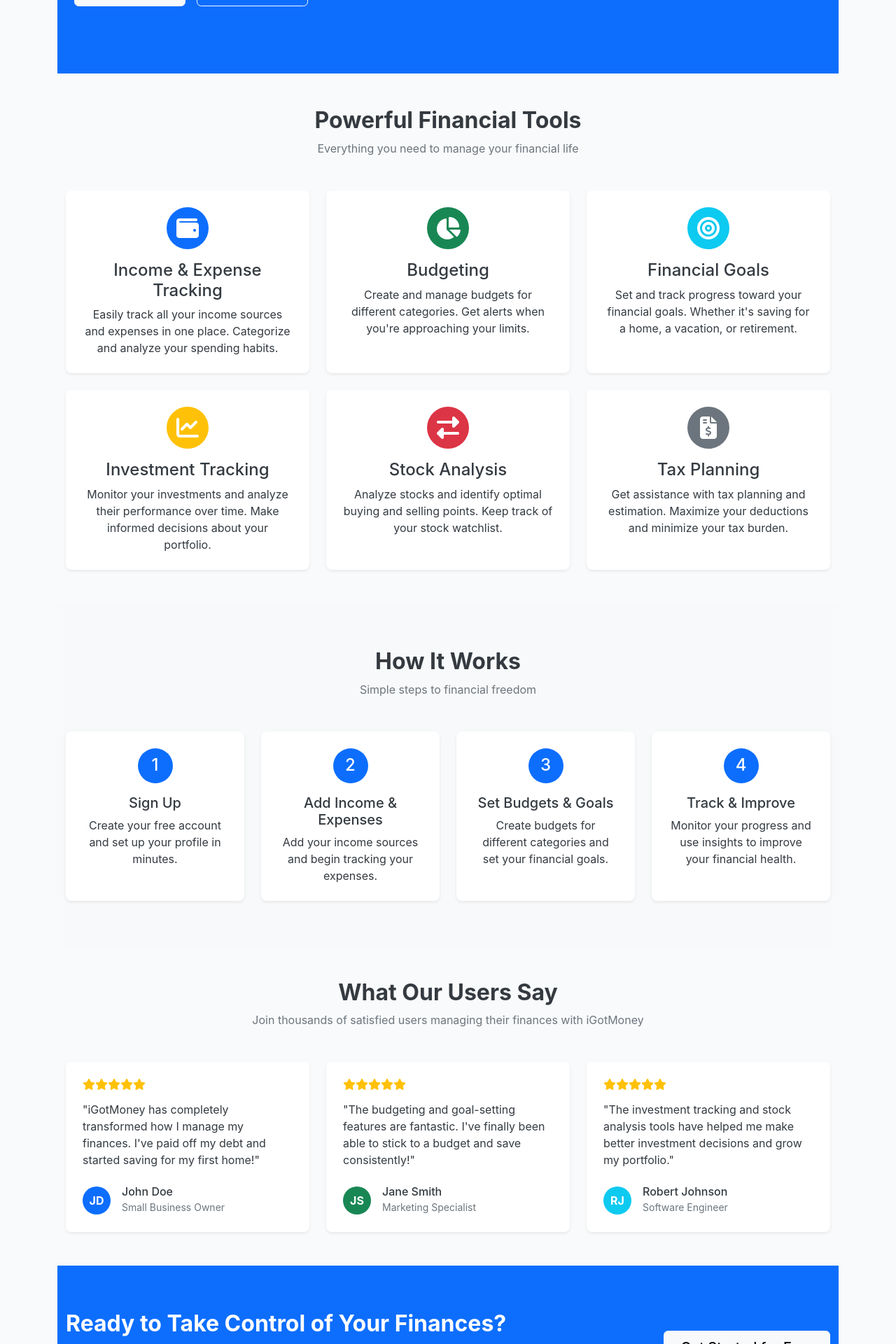
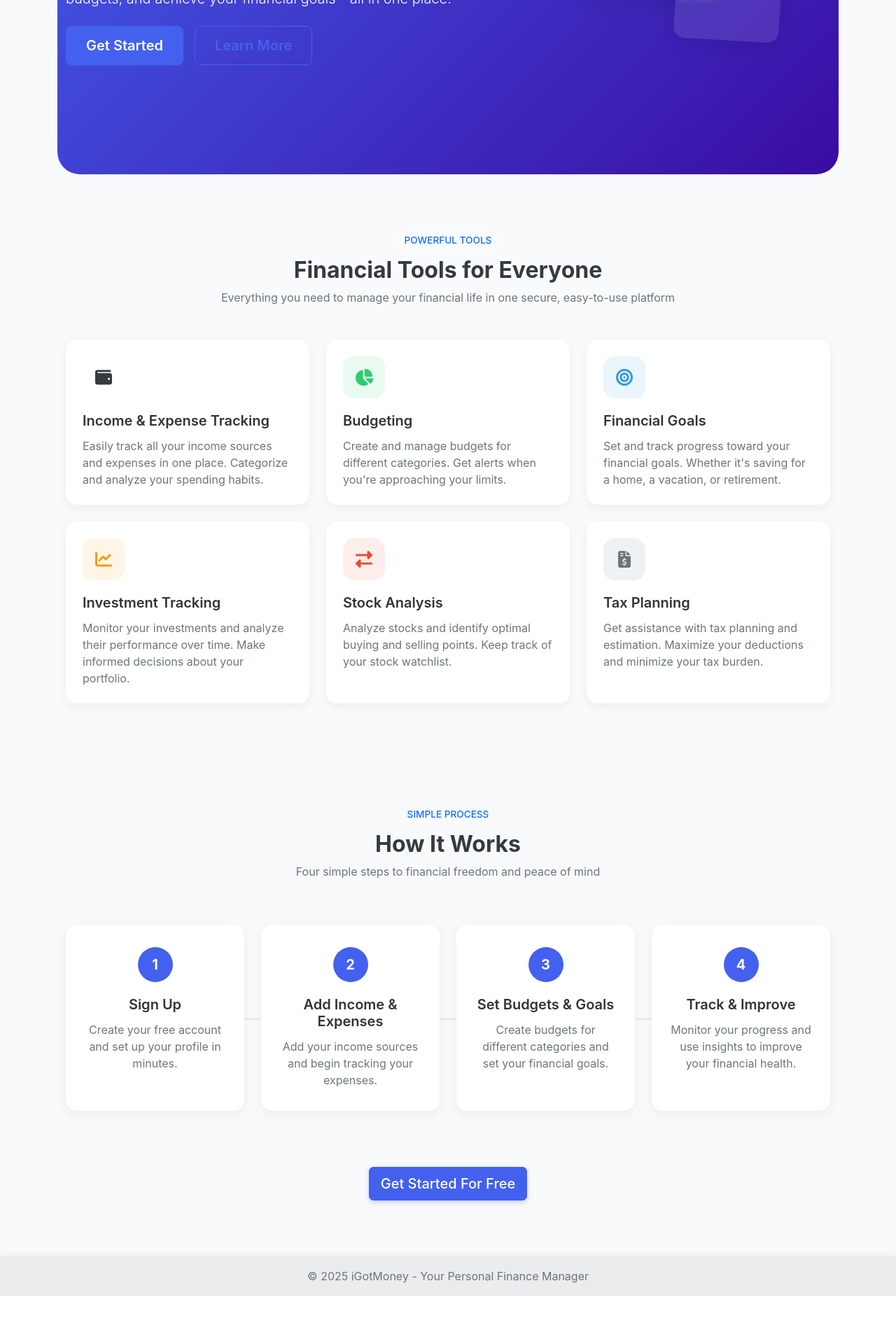
Before and after one commit to Gotppsn/iGotMoney, a PHP site: the page made by views/home.php in a window 1280 px wide. Shown: the part 495-2415 px from the top of the page at 70% size. After the commit the page ends 2346 px from the top, so only its background shows below. Run offline with PHP 8.4, Linux system fonts and the light colour scheme; the template is opened without the code that fills it, so the values that code supplies are empty; some libraries are stand-ins or nearby versions.

Commit message:
Revamp homepage layout and styles with enhanced hero section, feature cards, and how-it-works section for improved user experience

```diff
--- a/views/home.php
+++ b/views/home.php
@@ -7,19 +7,24 @@ require_once 'includes/header.php';
 ?>
 
 <!-- Hero Section -->
-<div class="container-fluid bg-primary text-white py-5">
+<div class="hero-section">
     <div class="container py-5">
         <div class="row align-items-center">
-            <div class="col-lg-6">
+            <div class="col-lg-7 hero-content">
+                <span class="badge bg-primary-light text-primary mb-3">Personal Finance Management</span>
                 <h1 class="display-4 fw-bold mb-4">Take Control of Your Finances</h1>
                 <p class="lead mb-4">iGotMoney helps you manage your finances, track expenses, set budgets, and achieve your financial goals - all in one place.</p>
-                <div class="d-flex gap-3">
-                    <a href="<?php echo BASE_PATH; ?>/register" class="btn btn-light btn-lg px-4">Get Started</a>
-                    <a href="#features" class="btn btn-outline-light btn-lg px-4">Learn More</a>
+                <div class="d-flex gap-3 hero-buttons">
+                    <a href="<?php echo BASE_PATH; ?>/register" class="btn btn-primary btn-lg">Get Started</a>
+                    <a href="#features" class="btn btn-outline-primary btn-lg">Learn More</a>
                 </div>
             </div>
-            <div class="col-lg-6 d-none d-lg-block">
-                <img src="<?php echo BASE_PATH; ?>/assets/images/hero-image.svg" alt="Financial Management" class="img-fluid">
+            <div class="col-lg-5 d-none d-lg-block">
+                <div class="hero-shape">
+                    <div class="hero-shape-1"></div>
+                    <div class="hero-shape-2"></div>
+                    <div class="hero-shape-3"></div>
+                </div>
             </div>
         </div>
     </div>
@@ -28,79 +33,80 @@ require_once 'includes/header.php';
 <!-- Features Section -->
 <div id="features" class="container py-5">
     <div class="text-center mb-5">
-        <h2 class="fw-bold">Powerful Financial Tools</h2>
-        <p class="text-muted">Everything you need to manage your financial life</p>
+        <span class="badge bg-primary-light text-primary mb-2">POWERFUL TOOLS</span>
+        <h2 class="fw-bold">Financial Tools for Everyone</h2>
+        <p class="text-muted mx-auto" style="max-width: 700px;">Everything you need to manage your financial life in one secure, easy-to-use platform</p>
     </div>
 
     <div class="row g-4">
         <div class="col-md-4">
-            <div class="card border-0 shadow-sm h-100">
-                <div class="card-body text-center p-4">
-                    <div class="rounded-circle bg-primary text-white d-inline-flex justify-content-center align-items-center mb-3" style="width: 60px; height: 60px;">
-                        <i class="fas fa-wallet fa-2x"></i>
+            <div class="feature-card h-100">
+                <div class="feature-icon bg-primary-light">
+                    <i class="fas fa-wallet"></i>
                 </div>
-                    <h4 class="card-title">Income & Expense Tracking</h4>
-                    <p class="card-text">Easily track all your income sources and expenses in one place. Categorize and analyze your spending habits.</p>
+                <div class="feature-content">
+                    <h4>Income & Expense Tracking</h4>
+                    <p>Easily track all your income sources and expenses in one place. Categorize and analyze your spending habits.</p>
                 </div>
             </div>
         </div>
 
         <div class="col-md-4">
-            <div class="card border-0 shadow-sm h-100">
-                <div class="card-body text-center p-4">
-                    <div class="rounded-circle bg-success text-white d-inline-flex justify-content-center align-items-center mb-3" style="width: 60px; height: 60px;">
-                        <i class="fas fa-chart-pie fa-2x"></i>
+            <div class="feature-card h-100">
+                <div class="feature-icon bg-success-light">
+                    <i class="fas fa-chart-pie"></i>
                 </div>
-                    <h4 class="card-title">Budgeting</h4>
-                    <p class="card-text">Create and manage budgets for different categories. Get alerts when you're approaching your limits.</p>
+                <div class="feature-content">
+                    <h4>Budgeting</h4>
+                    <p>Create and manage budgets for different categories. Get alerts when you're approaching your limits.</p>
                 </div>
             </div>
         </div>
 
         <div class="col-md-4">
-            <div class="card border-0 shadow-sm h-100">
-                <div class="card-body text-center p-4">
-                    <div class="rounded-circle bg-info text-white d-inline-flex justify-content-center align-items-center mb-3" style="width: 60px; height: 60px;">
-                        <i class="fas fa-bullseye fa-2x"></i>
+            <div class="feature-card h-100">
+                <div class="feature-icon bg-info-light">
+                    <i class="fas fa-bullseye"></i>
                 </div>
-                    <h4 class="card-title">Financial Goals</h4>
-                    <p class="card-text">Set and track progress toward your financial goals. Whether it's saving for a home, a vacation, or retirement.</p>
+                <div class="feature-content">
+                    <h4>Financial Goals</h4>
+                    <p>Set and track progress toward your financial goals. Whether it's saving for a home, a vacation, or retirement.</p>
                 </div>
             </div>
         </div>
 
         <div class="col-md-4">
-            <div class="card border-0 shadow-sm h-100">
-                <div class="card-body text-center p-4">
-                    <div class="rounded-circle bg-warning text-white d-inline-flex justify-content-center align-items-center mb-3" style="width: 60px; height: 60px;">
-                        <i class="fas fa-chart-line fa-2x"></i>
+            <div class="feature-card h-100">
+                <div class="feature-icon bg-warning-light">
+                    <i class="fas fa-chart-line"></i>
                 </div>
-                    <h4 class="card-title">Investment Tracking</h4>
-                    <p class="card-text">Monitor your investments and analyze their performance over time. Make informed decisions about your portfolio.</p>
+                <div class="feature-content">
+                    <h4>Investment Tracking</h4>
+                    <p>Monitor your investments and analyze their performance over time. Make informed decisions about your portfolio.</p>
                 </div>
             </div>
         </div>
 
         <div class="col-md-4">
-            <div class="card border-0 shadow-sm h-100">
-                <div class="card-body text-center p-4">
-                    <div class="rounded-circle bg-danger text-white d-inline-flex justify-content-center align-items-center mb-3" style="width: 60px; height: 60px;">
-                        <i class="fas fa-exchange-alt fa-2x"></i>
+            <div class="feature-card h-100">
+                <div class="feature-icon bg-danger-light">
+                    <i class="fas fa-exchange-alt"></i>
                 </div>
-                    <h4 class="card-title">Stock Analysis</h4>
-                    <p class="card-text">Analyze stocks and identify optimal buying and selling points. Keep track of your stock watchlist.</p>
+                <div class="feature-content">
+                    <h4>Stock Analysis</h4>
+                    <p>Analyze stocks and identify optimal buying and selling points. Keep track of your stock watchlist.</p>
                 </div>
             </div>
         </div>
 
         <div class="col-md-4">
-            <div class="card border-0 shadow-sm h-100">
-                <div class="card-body text-center p-4">
-                    <div class="rounded-circle bg-secondary text-white d-inline-flex justify-content-center align-items-center mb-3" style="width: 60px; height: 60px;">
-                        <i class="fas fa-file-invoice-dollar fa-2x"></i>
+            <div class="feature-card h-100">
+                <div class="feature-icon bg-secondary-light">
+                    <i class="fas fa-file-invoice-dollar"></i>
                 </div>
-                    <h4 class="card-title">Tax Planning</h4>
-                    <p class="card-text">Get assistance with tax planning and estimation. Maximize your deductions and minimize your tax burden.</p>
+                <div class="feature-content">
+                    <h4>Tax Planning</h4>
+                    <p>Get assistance with tax planning and estimation. Maximize your deductions and minimize your tax burden.</p>
                 </div>
             </div>
         </div>
@@ -108,176 +114,295 @@ require_once 'includes/header.php';
 </div>
 
 <!-- How It Works Section -->
-<div class="bg-light py-5">
+<div class="how-it-works-section py-5">
     <div class="container py-3">
         <div class="text-center mb-5">
+            <span class="badge bg-primary-light text-primary mb-2">SIMPLE PROCESS</span>
             <h2 class="fw-bold">How It Works</h2>
-            <p class="text-muted">Simple steps to financial freedom</p>
+            <p class="text-muted mx-auto" style="max-width: 700px;">Four simple steps to financial freedom and peace of mind</p>
         </div>
 
+        <div class="steps-container">
+            <div class="steps-line"></div>
             <div class="row g-4">
                 <div class="col-md-3">
-                <div class="card border-0 shadow-sm h-100">
-                    <div class="card-body text-center p-4">
-                        <div class="bg-primary text-white rounded-circle d-flex justify-content-center align-items-center mx-auto mb-3" style="width: 50px; height: 50px;">
-                            <h4 class="mb-0">1</h4>
-                        </div>
-                        <h5 class="card-title">Sign Up</h5>
-                        <p class="card-text">Create your free account and set up your profile in minutes.</p>
-                    </div>
+                    <div class="step-card">
+                        <div class="step-number">1</div>
+                        <h5 class="step-title">Sign Up</h5>
+                        <p class="step-description">Create your free account and set up your profile in minutes.</p>
                     </div>
                 </div>
 
                 <div class="col-md-3">
-                <div class="card border-0 shadow-sm h-100">
-                    <div class="card-body text-center p-4">
-                        <div class="bg-primary text-white rounded-circle d-flex justify-content-center align-items-center mx-auto mb-3" style="width: 50px; height: 50px;">
-                            <h4 class="mb-0">2</h4>
-                        </div>
-                        <h5 class="card-title">Add Income & Expenses</h5>
-                        <p class="card-text">Add your income sources and begin tracking your expenses.</p>
-                    </div>
+                    <div class="step-card">
+                        <div class="step-number">2</div>
+                        <h5 class="step-title">Add Income & Expenses</h5>
+                        <p class="step-description">Add your income sources and begin tracking your expenses.</p>
                     </div>
                 </div>
 
                 <div class="col-md-3">
-                <div class="card border-0 shadow-sm h-100">
-                    <div class="card-body text-center p-4">
-                        <div class="bg-primary text-white rounded-circle d-flex justify-content-center align-items-center mx-auto mb-3" style="width: 50px; height: 50px;">
-                            <h4 class="mb-0">3</h4>
-                        </div>
-                        <h5 class="card-title">Set Budgets & Goals</h5>
-                        <p class="card-text">Create budgets for different categories and set your financial goals.</p>
-                    </div>
+                    <div class="step-card">
+                        <div class="step-number">3</div>
+                        <h5 class="step-title">Set Budgets & Goals</h5>
+                        <p class="step-description">Create budgets for different categories and set your financial goals.</p>
                     </div>
                 </div>
 
                 <div class="col-md-3">
-                <div class="card border-0 shadow-sm h-100">
-                    <div class="card-body text-center p-4">
-                        <div class="bg-primary text-white rounded-circle d-flex justify-content-center align-items-center mx-auto mb-3" style="width: 50px; height: 50px;">
-                            <h4 class="mb-0">4</h4>
-                        </div>
-                        <h5 class="card-title">Track & Improve</h5>
-                        <p class="card-text">Monitor your progress and use insights to improve your financial health.</p>
-                    </div>
+                    <div class="step-card">
+                        <div class="step-number">4</div>
+                        <h5 class="step-title">Track & Improve</h5>
+                        <p class="step-description">Monitor your progress and use insights to improve your financial health.</p>
                     </div>
                 </div>
             </div>
         </div>
     </div>
 
-<!-- Testimonials Section -->
-<div class="container py-5">
-    <div class="text-center mb-5">
-        <h2 class="fw-bold">What Our Users Say</h2>
-        <p class="text-muted">Join thousands of satisfied users managing their finances with iGotMoney</p>
-    </div>
-
-    <div class="row g-4">
-        <div class="col-md-4">
-            <div class="card border-0 shadow-sm h-100">
-                <div class="card-body p-4">
-                    <div class="d-flex mb-3">
-                        <i class="fas fa-star text-warning"></i>
-                        <i class="fas fa-star text-warning"></i>
-                        <i class="fas fa-star text-warning"></i>
-                        <i class="fas fa-star text-warning"></i>
-                        <i class="fas fa-star text-warning"></i>
-                    </div>
-                    <p class="card-text mb-4">"iGotMoney has completely transformed how I manage my finances. I've paid off my debt and started saving for my first home!"</p>
-                    <div class="d-flex align-items-center">
-                        <div class="rounded-circle bg-primary text-white d-flex justify-content-center align-items-center me-3" style="width: 40px; height: 40px;">
-                            <span class="fw-bold">JD</span>
-                        </div>
-                        <div>
-                            <h6 class="mb-0">John Doe</h6>
-                            <small class="text-muted">Small Business Owner</small>
-                        </div>
-                    </div>
-                </div>
-            </div>
-        </div>
-
-        <div class="col-md-4">
-            <div class="card border-0 shadow-sm h-100">
-                <div class="card-body p-4">
-                    <div class="d-flex mb-3">
-                        <i class="fas fa-star text-warning"></i>
-                        <i class="fas fa-star text-warning"></i>
-                        <i class="fas fa-star text-warning"></i>
-                        <i class="fas fa-star text-warning"></i>
-                        <i class="fas fa-star text-warning"></i>
-                    </div>
-                    <p class="card-text mb-4">"The budgeting and goal-setting features are fantastic. I've finally been able to stick to a budget and save consistently!"</p>
-                    <div class="d-flex align-items-center">
-                        <div class="rounded-circle bg-success text-white d-flex justify-content-center align-items-center me-3" style="width: 40px; height: 40px;">
-                            <span class="fw-bold">JS</span>
-                        </div>
-                        <div>
-                            <h6 class="mb-0">Jane Smith</h6>
-                            <small class="text-muted">Marketing Specialist</small>
-                        </div>
-                    </div>
-                </div>
-            </div>
-        </div>
-
-        <div class="col-md-4">
-            <div class="card border-0 shadow-sm h-100">
-                <div class="card-body p-4">
-                    <div class="d-flex mb-3">
-                        <i class="fas fa-star text-warning"></i>
-                        <i class="fas fa-star text-warning"></i>
-                        <i class="fas fa-star text-warning"></i>
-                        <i class="fas fa-star text-warning"></i>
-                        <i class="fas fa-star text-warning"></i>
-                    </div>
-                    <p class="card-text mb-4">"The investment tracking and stock analysis tools have helped me make better investment decisions and grow my portfolio."</p>
-                    <div class="d-flex align-items-center">
-                        <div class="rounded-circle bg-info text-white d-flex justify-content-center align-items-center me-3" style="width: 40px; height: 40px;">
-                            <span class="fw-bold">RJ</span>
-                        </div>
-                        <div>
-                            <h6 class="mb-0">Robert Johnson</h6>
-                            <small class="text-muted">Software Engineer</small>
-                        </div>
-                    </div>
-                </div>
-            </div>
-        </div>
-    </div>
-</div>
-
-<!-- CTA Section -->
-<div class="bg-primary text-white py-5">
-    <div class="container py-3">
-        <div class="row align-items-center">
-            <div class="col-lg-8 mb-4 mb-lg-0">
-                <h2 class="fw-bold">Ready to Take Control of Your Finances?</h2>
-                <p class="lead mb-0">Join thousands of users who have improved their financial health with iGotMoney.</p>
-            </div>
-            <div class="col-lg-4 text-lg-end">
-                <a href="<?php echo BASE_PATH; ?>/register" class="btn btn-light btn-lg px-4">Get Started for Free</a>
-            </div>
-        </div>
+    <div class="text-center mt-5">
+        <a href="<?php echo BASE_PATH; ?>/register" class="btn btn-primary btn-lg">Get Started For Free</a>
     </div>
 </div>
 
 <!-- Custom styles for homepage -->
 <style>
+    /* Hero Section */
     .hero-section {
-        background: linear-gradient(135deg, #4e73df 0%, #224abe 100%);
+        background: linear-gradient(135deg, #4361ee 0%, #3a0ca3 100%);
+        color: white;
+        position: relative;
+        overflow: hidden;
+        padding: 5rem 0;
+        margin-bottom: 2rem;
+        border-radius: 0 0 2rem 2rem;
     }
 
-    .rounded-circle {
+    .hero-content {
+        position: relative;
+        z-index: 2;
+    }
+
+    .badge {
+        font-size: 0.85rem;
+        font-weight: 500;
+        padding: 0.5rem 1rem;
+        border-radius: 2rem;
+    }
+
+    .bg-primary-light {
+        background-color: rgba(255, 255, 255, 0.15);
+    }
+
+    .hero-buttons .btn {
+        padding: 0.75rem 1.75rem;
+        border-radius: 0.5rem;
+        font-weight: 600;
+        transition: all 0.3s ease;
+    }
+
+    .hero-buttons .btn:hover {
+        transform: translateY(-3px);
+        box-shadow: 0 10px 20px rgba(0, 0, 0, 0.1);
+    }
+
+    .hero-shape {
+        position: relative;
+        height: 400px;
+    }
+
+    .hero-shape-1,
+    .hero-shape-2,
+    .hero-shape-3 {
+        position: absolute;
+        border-radius: 1rem;
+        background: rgba(255, 255, 255, 0.1);
+        backdrop-filter: blur(5px);
+        box-shadow: 0 8px 32px rgba(0, 0, 0, 0.1);
+    }
+
+    .hero-shape-1 {
+        width: 200px;
+        height: 200px;
+        top: 20%;
+        left: 20%;
+        transform: rotate(15deg);
+        animation: float 6s ease-in-out infinite;
+    }
+
+    .hero-shape-2 {
+        width: 150px;
+        height: 150px;
+        top: 50%;
+        left: 50%;
+        transform: rotate(-15deg);
+        animation: float 8s ease-in-out infinite;
+        animation-delay: 1s;
+    }
+
+    .hero-shape-3 {
+        width: 100px;
+        height: 100px;
+        top: 30%;
+        left: 60%;
+        transform: rotate(45deg);
+        animation: float 7s ease-in-out infinite;
+        animation-delay: 2s;
+    }
+
+    @keyframes float {
+        0% { transform: translateY(0) rotate(0); }
+        50% { transform: translateY(-20px) rotate(5deg); }
+        100% { transform: translateY(0) rotate(0); }
+    }
+
+    /* Feature Cards */
+    .feature-card {
+        background-color: white;
+        border-radius: 1rem;
+        padding: 1.5rem;
+        transition: all 0.3s ease;
+        border: none;
+        box-shadow: 0 5px 15px rgba(0, 0, 0, 0.05);
+    }
+
+    .feature-card:hover {
+        transform: translateY(-10px);
+        box-shadow: 0 15px 30px rgba(0, 0, 0, 0.1);
+    }
+
+    .feature-icon {
+        width: 60px;
+        height: 60px;
         display: flex;
         align-items: center;
         justify-content: center;
+        font-size: 1.5rem;
+        border-radius: 1rem;
+        margin-bottom: 1.25rem;
     }
 
-    body {
-        overflow-x: hidden;
+    .bg-success-light {
+        background-color: rgba(46, 204, 113, 0.1);
+        color: #2ecc71;
+    }
+
+    .bg-info-light {
+        background-color: rgba(52, 152, 219, 0.1);
+        color: #3498db;
+    }
+
+    .bg-warning-light {
+        background-color: rgba(243, 156, 18, 0.1);
+        color: #f39c12;
+    }
+
+    .bg-danger-light {
+        background-color: rgba(231, 76, 60, 0.1);
+        color: #e74c3c;
+    }
+
+    .bg-secondary-light {
+        background-color: rgba(108, 117, 125, 0.1);
+        color: #6c757d;
+    }
+
+    .feature-content h4 {
+        font-size: 1.25rem;
+        font-weight: 600;
+        margin-bottom: 0.75rem;
+        color: #333;
+    }
+
+    .feature-content p {
+        color: #6c757d;
+        margin-bottom: 0;
+    }
+
+    /* How It Works Section */
+    .how-it-works-section {
+        background-color: #f8f9fa;
+        position: relative;
+        border-radius: 2rem;
+        margin: 2rem 0;
+    }
+
+    .steps-container {
+        position: relative;
+        padding: 1rem 0;
+    }
+
+    .steps-line {
+        position: absolute;
+        top: 50%;
+        left: 10%;
+        right: 10%;
+        height: 3px;
+        background-color: #e9ecef;
+        z-index: 1;
+    }
+
+    .step-card {
+        background-color: white;
+        border-radius: 1rem;
+        padding: 2rem 1.5rem;
+        position: relative;
+        z-index: 2;
+        text-align: center;
+        transition: all 0.3s ease;
+        box-shadow: 0 5px 15px rgba(0, 0, 0, 0.05);
+        height: 100%;
+    }
+
+    .step-card:hover {
+        transform: translateY(-10px);
+        box-shadow: 0 15px 30px rgba(0, 0, 0, 0.1);
+    }
+
+    .step-number {
+        width: 50px;
+        height: 50px;
+        background-color: #4361ee;
+        color: white;
+        font-size: 1.25rem;
+        font-weight: 700;
+        border-radius: 50%;
+        display: flex;
+        align-items: center;
+        justify-content: center;
+        margin: 0 auto 1.25rem;
+    }
+
+    .step-title {
+        font-weight: 600;
+        margin-bottom: 0.75rem;
+        color: #333;
+    }
+
+    .step-description {
+        color: #6c757d;
+        margin-bottom: 0;
+    }
+
+    /* Responsive adjustments */
+    @media (max-width: 992px) {
+        .hero-section {
+            padding: 3rem 0;
+        }
+
+        .hero-shape {
+            display: none;
+        }
+
+        .steps-line {
+            display: none;
+        }
+    }
+
+    @media (max-width: 768px) {
+        .step-card {
+            margin-bottom: 1.5rem;
+        }
     }
 </style>
 
```
Lines whose indentation alone changed are shown as unchanged.
